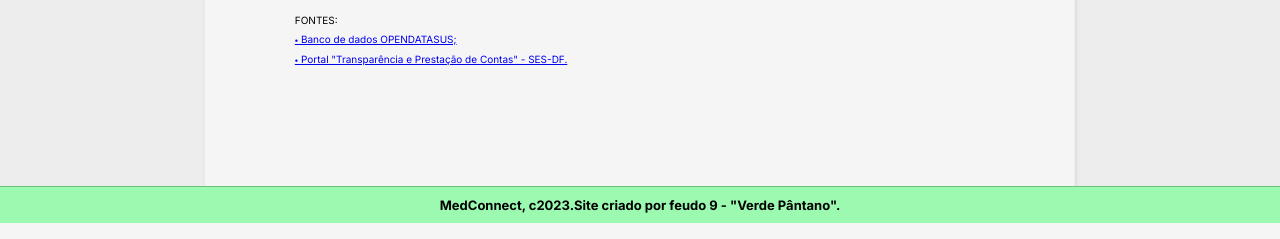
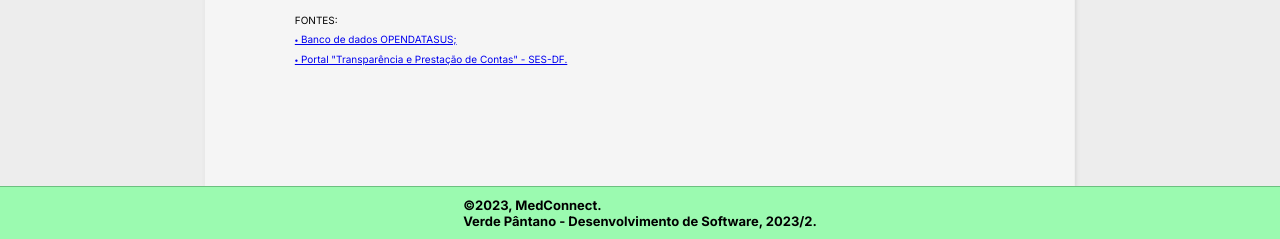
Before and after one commit to Wooo589/unb-ds-verde-pantano, a Django app: template templates/inicial/escalas.html in a window 1280 px wide. Shown: the part 674-913 px from the top of the page. Run offline with Django 4.2, Linux system fonts and the light colour scheme; the template is opened without the code that fills it, so the values that code supplies are empty.

Commit message:
Update escalas.html

```diff
--- a/templates/inicial/escalas.html
+++ b/templates/inicial/escalas.html
@@ -209,8 +209,11 @@
     </main>
     <script type="text/javascript" src="js/script_maisinformacoes.js"></script>
     <footer>
-        <p>MedConnect, c2023.</p>
-        <p>Site criado por feudo 9 - "Verde Pântano".</p>
+        <div class="footer_content">
+            <p>©2023, MedConnect.</p>
+            <p>Verde Pântano - Desenvolvimento de Software, 2023/2.</p>
+        </div>
     </footer>
+    <script src="../static/js/togglemenu.js"></script>
 </body>
 </html>
```
